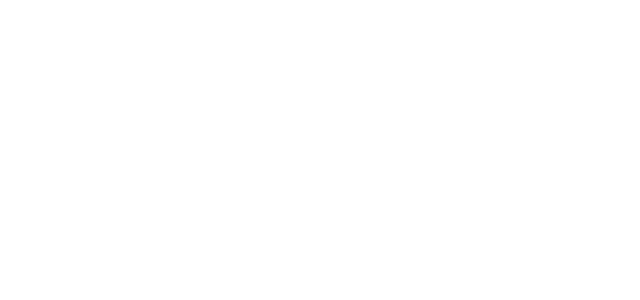
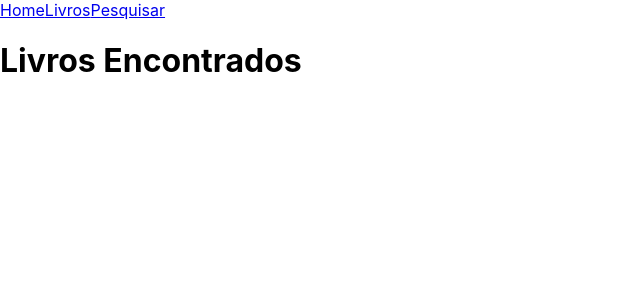
Before and after one commit to matteusfernandes/library-app, a React (Create React App) app in the folder front-end/: page /livros in a window 1280 px wide. Before the commit this address had no page. Shown: the top 300 px of the page, without its empty margins (0-640 px from the left). Built offline with nearby package versions, Linux system fonts and the light colour scheme.

Commit message:
feat: create page Livros

```diff
--- /dev/null
+++ b/front-end/src/pages/Livros/index.js
@@ -0,0 +1,15 @@
+import React from 'react';
+import Header from '../../components/header';
+
+function Livros() {
+  return (
+    <>
+      <Header />
+      <main>
+        <h1>Livros Encontrados</h1>
+      </main>
+    </>
+  );
+}
+
+export default Livros;
--- a/front-end/src/routes/index.js
+++ b/front-end/src/routes/index.js
@@ -1,11 +1,13 @@
 import React from 'react';
 import { Routes, Route } from 'react-router-dom';
 import Home from '../pages/Home';
+import Livros from '../pages/Livros';
 
 export default function Router() {
   return (
     <Routes>
       <Route path="/" element={ <Home /> } />
+      <Route path="/livros" element={ <Livros /> } />
       {/* <Route path="/" element={ <Navigate replace to="/livros" /> } /> */}
     </Routes>
   );
```
Also changed, not shown: 1 other file (tests, documents, lock files or other folders).
